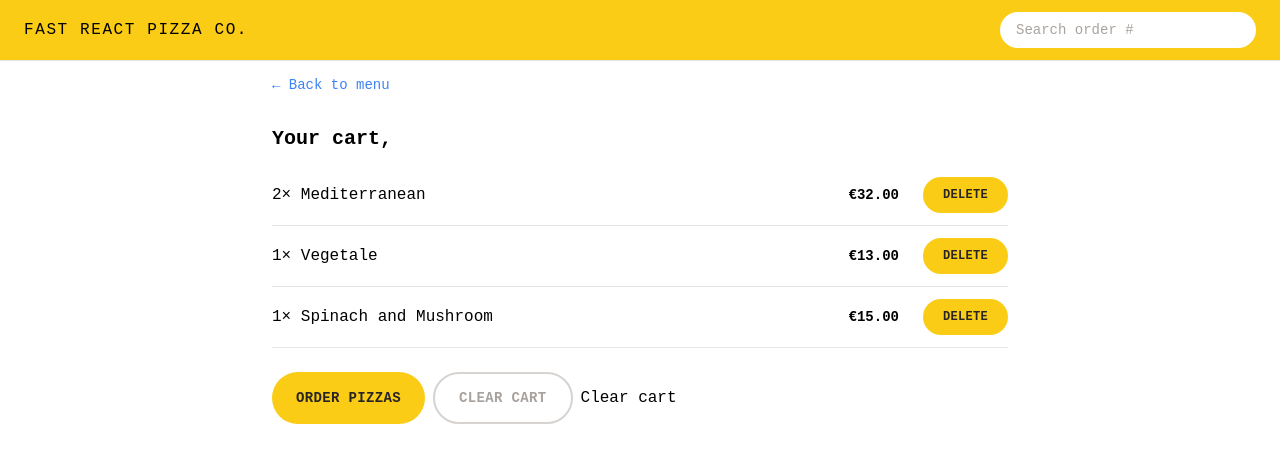
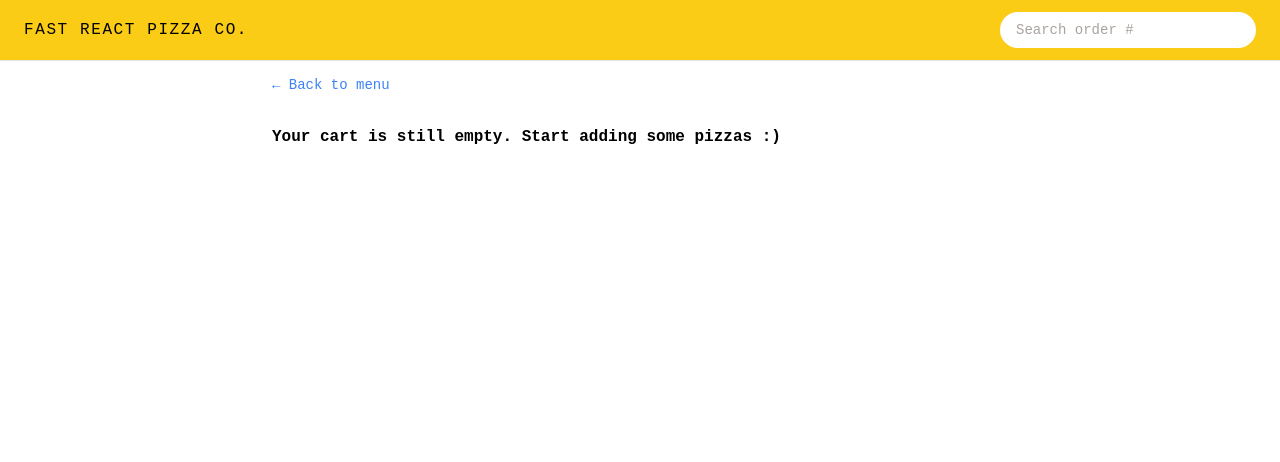
Before and after one commit to zana-abdollahpour/fast-react-pizza, a React app: page /cart in a window 1280 px wide. Shown: the top 462 px of the page. Built offline with nearby package versions, Linux system fonts and the light colour scheme; the HTML template or start-up script is replaced by a standard one.

Commit message:
build the cart page

```diff
--- a/src/features/cart/Cart.jsx
+++ b/src/features/cart/Cart.jsx
@@ -1,37 +1,24 @@
-import { useSelector } from "react-redux";
+import { useSelector, useDispatch } from "react-redux";
 
 import LinkButton from "../../ui/LinkButton";
 import Button from "../../ui/Button";
 import CartItem from "./CartItem";
+import EmptyCart from "./EmptyCart";
 
-const fakeCart = [
-  {
-    pizzaId: 12,
-    name: "Mediterranean",
-    quantity: 2,
-    unitPrice: 16,
-    totalPrice: 32,
-  },
-  {
-    pizzaId: 6,
-    name: "Vegetale",
-    quantity: 1,
-    unitPrice: 13,
-    totalPrice: 13,
-  },
-  {
-    pizzaId: 11,
-    name: "Spinach and Mushroom",
-    quantity: 1,
-    unitPrice: 15,
-    totalPrice: 15,
-  },
-];
+import { clearCart, getCart } from "./cartSlice";
+import { getUsername } from "../user/userSlice";
 
 function Cart() {
-  const username = useSelector((state) => state.user.username);
+  const dispatch = useDispatch();
 
-  const cart = fakeCart;
+  const username = useSelector(getUsername);
+  const cart = useSelector(getCart);
+
+  function handleClearCart() {
+    dispatch(clearCart);
+  }
+
+  if (!cart.length) return <EmptyCart />;
 
   return (
     <div className="px-4 py-3 ">
@@ -49,7 +36,9 @@
         <Button to="/order/new" type="primary">
           Order pizzas
         </Button>
-        <Button type="secondary">Clear Cart</Button>
+        <Button type="secondary" onClick={handleClearCart}>
+          Clear Cart
+        </Button>
         <button>Clear cart</button>
       </div>
     </div>
--- a/src/features/cart/EmptyCart.jsx
+++ b/src/features/cart/EmptyCart.jsx
@@ -1,11 +1,13 @@
-import { Link } from 'react-router-dom';
+import LinkButton from "../../ui/LinkButton";
 
 function EmptyCart() {
   return (
-    <div>
-      <Link to="/menu">&larr; Back to menu</Link>
+    <div className="px-4 py-3">
+      <LinkButton to="/menu">&larr; Back to menu</LinkButton>
 
-      <p>Your cart is still empty. Start adding some pizzas :)</p>
+      <p className="mt-7 font-semibold">
+        Your cart is still empty. Start adding some pizzas :)
+      </p>
     </div>
   );
 }
--- a/src/features/cart/cartSlice.js
+++ b/src/features/cart/cartSlice.js
@@ -36,6 +36,8 @@
   },
 });
 
+export const getCart = (state) => state.cart.cart;
+
 export const getTotalCartPrice = (state) =>
   state.cart.cart.reduce((sum, item) => sum + item.totalPrice, 0);
 
```
